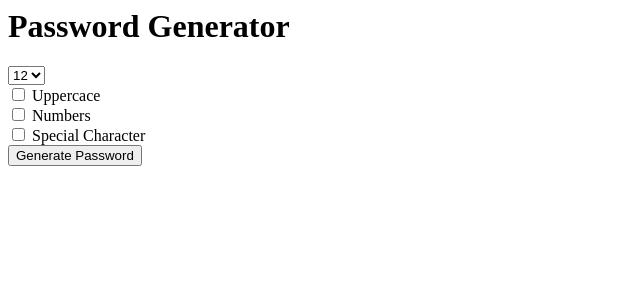
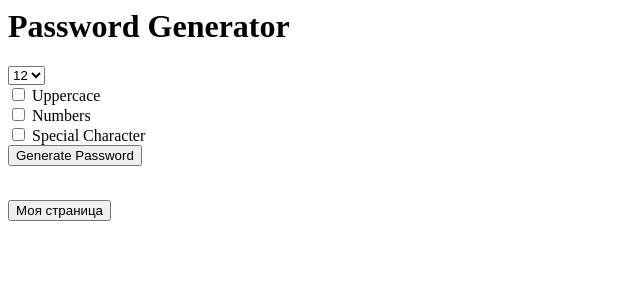
Before and after one commit to AndreyArtemov/django3-password-generator, a Django app: page / in a window 1280 px wide. Shown: the top 300 px of the page, without its empty margins (0-640 px from the left). Run offline with Django 4.2, Linux system fonts and the light colour scheme.

Commit message:
На страницу "home"добавил кнопку "Моя страница"

```diff
--- a/generator/templates/generator/home.html
+++ b/generator/templates/generator/home.html
@@ -21,4 +21,10 @@
     <br>
 
     <input type="submit" value="Generate Password">
+
 </form>
+<form action="{% url 'my_page' %}">
+    <br>
+    <input type="submit" value="Моя страница">
+    <br>
+</form>
```
